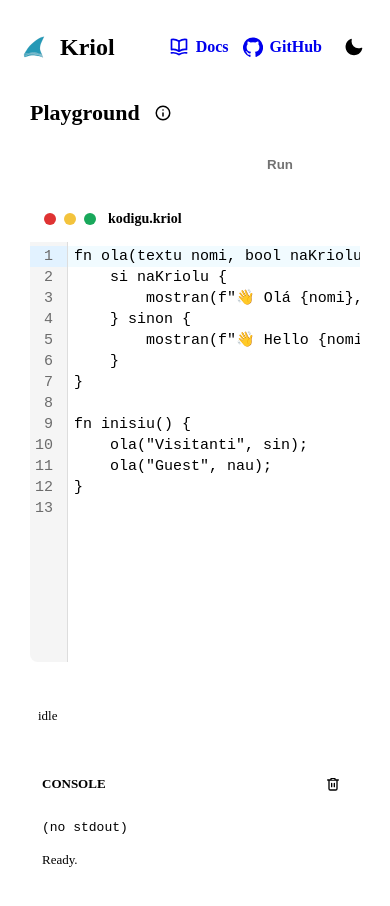
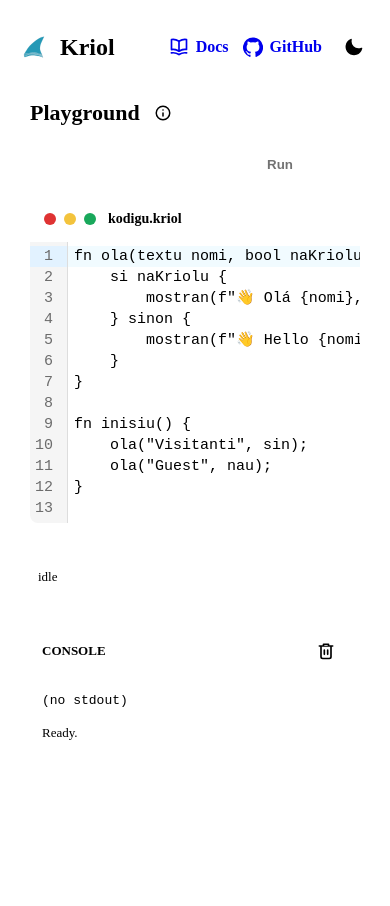
Before and after one commit to kriol-lang/kriol-playground, a SvelteKit app: page / in a window 390 px wide. Shown: the top 906 px of the page. Built offline with nearby package versions, Linux system fonts and the light colour scheme.

Commit message:
chore: Adjust mobile view and vertical scroll for the editor

```diff
--- a/src/routes/+page.svelte
+++ b/src/routes/+page.svelte
@@ -478,9 +478,11 @@ fn inisiu() {
 
   .editor-pane {
     display: grid;
-    grid-template-rows: auto minmax(420px, 1fr);
+    grid-template-rows: auto minmax(0, 1fr);
     gap: 12px;
+    min-height: 0;
     min-width: 0;
+    overflow: hidden;
     padding: 12px;
   }
 
@@ -572,7 +574,7 @@ fn inisiu() {
 
   .editor-frame {
     display: grid;
-    grid-template-rows: auto minmax(420px, 1fr);
+    grid-template-rows: auto minmax(0, 1fr);
     min-height: 0;
     overflow: hidden;
   }
@@ -620,7 +622,7 @@ fn inisiu() {
   :global(.editor-host),
   :global(.cm-editor) {
     height: 100%;
-    min-height: 420px;
+    min-height: 0;
   }
 
   :global(.cm-editor) {
@@ -632,7 +634,10 @@ fn inisiu() {
 
   :global(.cm-scroller) {
     overflow: auto !important;
+    height: 100%;
+    -webkit-overflow-scrolling: touch;
     font-family: "SFMono-Regular", Consolas, "Liberation Mono", monospace;
+    touch-action: pan-x pan-y;
   }
 
   :global(.cm-content) {
@@ -699,6 +704,7 @@ fn inisiu() {
     flex: 1;
     min-height: 0;
     overflow: auto;
+    -webkit-overflow-scrolling: touch;
     padding: 12px;
     border: 1px solid var(--line);
     border-radius: 8px;
@@ -732,8 +738,8 @@ fn inisiu() {
   .tool-button {
     display: grid;
     place-items: center;
-    width: 30px;
-    height: 30px;
+    width: 34px;
+    height: 34px;
     border: 1px solid var(--line);
     border-radius: 8px;
     color: var(--muted);
@@ -752,8 +758,8 @@ fn inisiu() {
   }
 
   .tool-button svg {
-    width: 16px;
-    height: 16px;
+    width: 17px;
+    height: 17px;
     fill: currentColor;
   }
 
@@ -846,6 +852,14 @@ fn inisiu() {
       min-height: auto;
     }
 
+    .editor-pane {
+      max-height: 70vh;
+    }
+
+    .editor-frame {
+      min-height: 0;
+    }
+
     .bar {
       align-items: stretch;
       flex-direction: column;
@@ -864,5 +878,19 @@ fn inisiu() {
     .panel {
       max-height: 52vh;
     }
+
+    .panel-actions {
+      gap: 8px;
+    }
+
+    .tool-button {
+      width: 44px;
+      height: 44px;
+    }
+
+    .tool-button svg {
+      width: 20px;
+      height: 20px;
+    }
   }
 </style>
```
